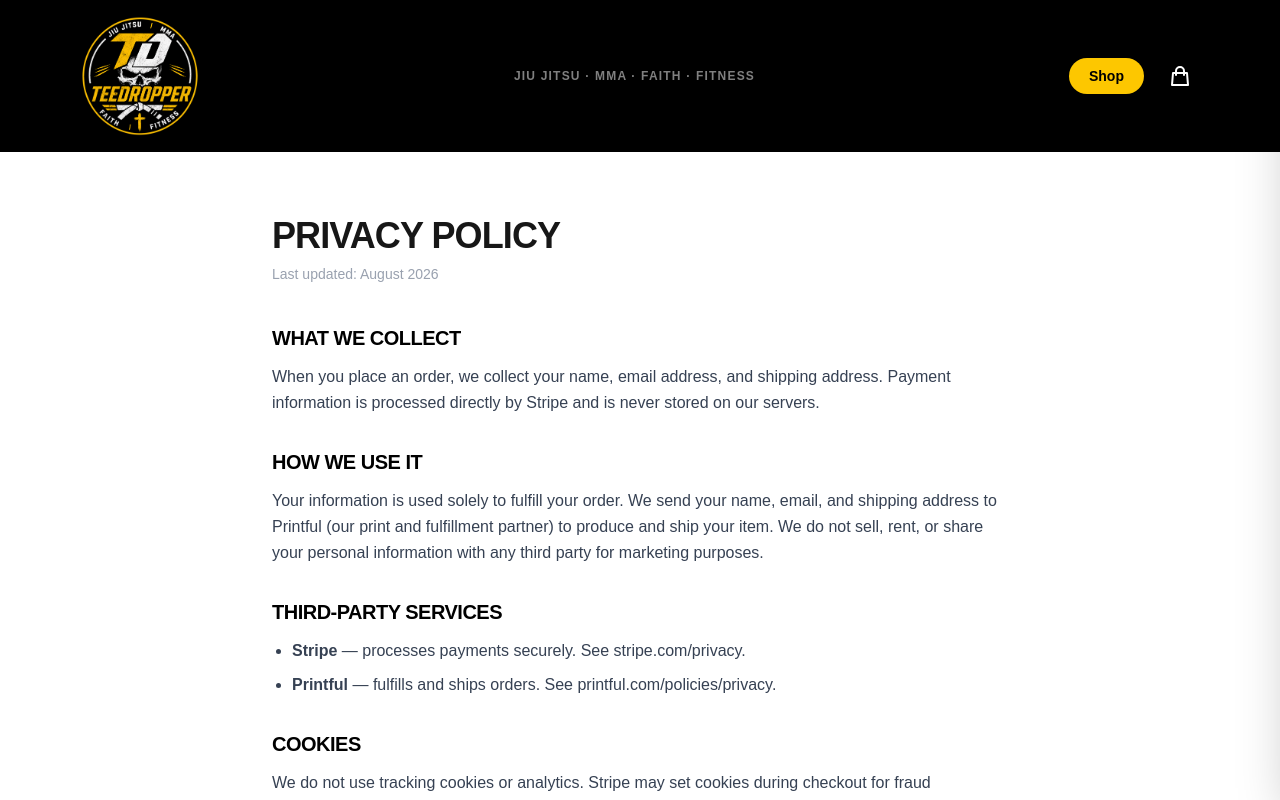
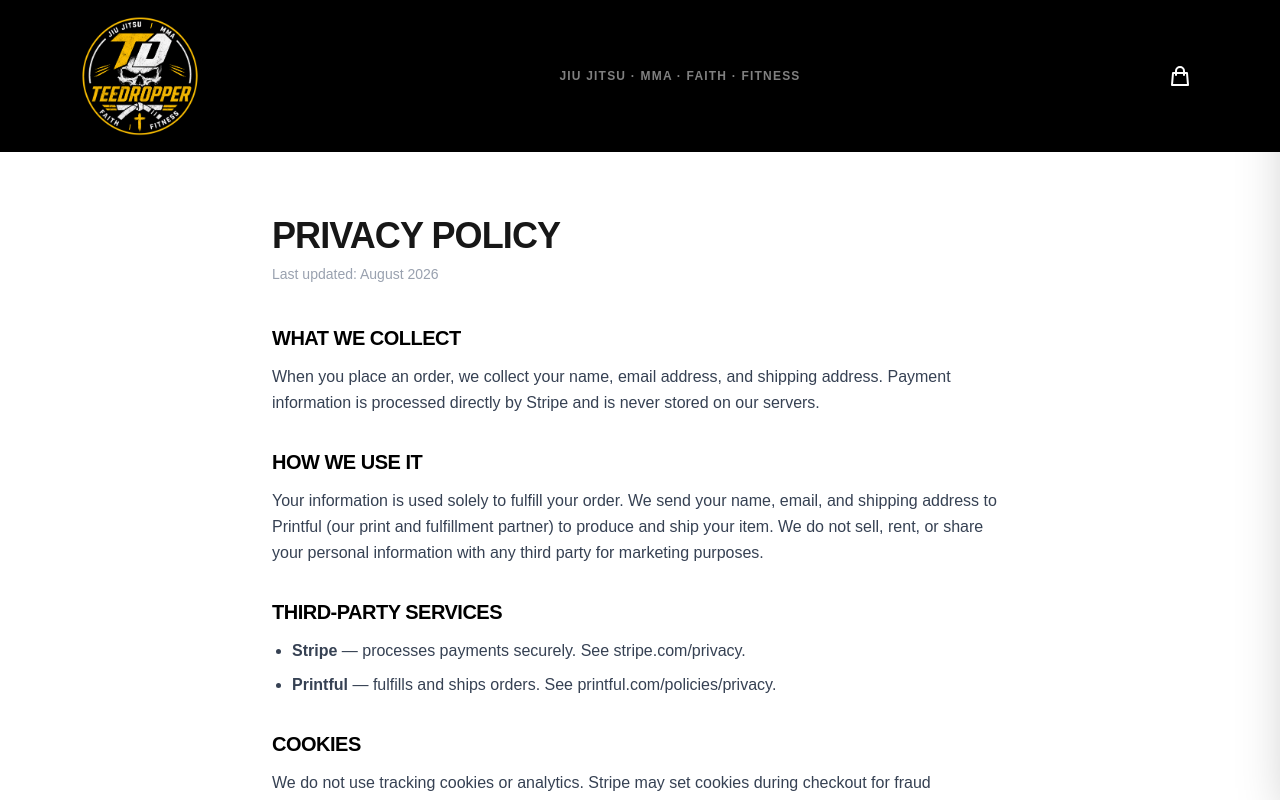
Before and after one commit to christworldorder/teedropper, a Next.js app: page /privacy-policy in a window 1280 px wide. Shown: the top 800 px of the page. Built offline with nearby package versions, Linux system fonts and the light colour scheme.

Commit message:
Remove Shop button, route back arrow and home link to homepage

```diff
--- a/src/app/shop/[id]/ProductPageClient.tsx
+++ b/src/app/shop/[id]/ProductPageClient.tsx
@@ -148,7 +148,7 @@ export default function ProductPageClient({ id }: { id: string }) {
 
   return (
     <div className="max-w-5xl mx-auto px-4 py-12">
-      <Link href="/shop" className="text-sm font-bold text-gray-500 hover:text-black mb-8 inline-block">
+      <Link href="/" className="text-sm font-bold text-gray-500 hover:text-black mb-8 inline-block">
         &larr; Back to Shop
       </Link>
       <div className="grid grid-cols-1 md:grid-cols-2 gap-12">
--- a/src/components/Navbar.tsx
+++ b/src/components/Navbar.tsx
@@ -18,9 +18,6 @@ export default function Navbar() {
           </Link>
           <span className="hidden md:block text-white/50 text-xs font-bold uppercase tracking-widest">Jiu Jitsu &middot; MMA &middot; Faith &middot; Fitness</span>
           <div className="hidden md:flex items-center gap-4 text-sm font-medium">
-            <Link href="/shop" className="bg-yellow-400 text-black px-5 py-2 rounded-full font-bold hover:bg-yellow-300 transition-colors">
-              Shop
-            </Link>
             {/* Cart icon */}
             <button
               onClick={openDrawer}
@@ -38,9 +35,6 @@ export default function Navbar() {
             </button>
           </div>
           <div className="flex md:hidden items-center gap-3">
-            <Link href="/shop" className="bg-yellow-400 text-black px-4 py-2 rounded-full font-bold text-sm">
-              Shop
-            </Link>
             {/* Mobile cart icon */}
             <button
               onClick={openDrawer}
@@ -70,7 +64,7 @@ export default function Navbar() {
         </div>
         {menuOpen && (
           <div className="md:hidden px-4 pb-4 flex flex-col gap-3 text-sm font-medium border-t border-white/10 pt-4">
-            <Link href="/shop" onClick={() => setMenuOpen(false)} className="bg-yellow-400 text-black px-5 py-2 rounded-full font-bold text-center">Shop</Link>
+            <Link href="/" onClick={() => setMenuOpen(false)} className="bg-yellow-400 text-black px-5 py-2 rounded-full font-bold text-center">Home</Link>
             <Link href="/support" onClick={() => setMenuOpen(false)} className="text-white/80 hover:text-yellow-400 px-2 py-1">Support</Link>
             <Link href="/returns" onClick={() => setMenuOpen(false)} className="text-white/80 hover:text-yellow-400 px-2 py-1">Returns</Link>
             <Link href="/terms" onClick={() => setMenuOpen(false)} className="text-white/80 hover:text-yellow-400 px-2 py-1">Terms</Link>
```
